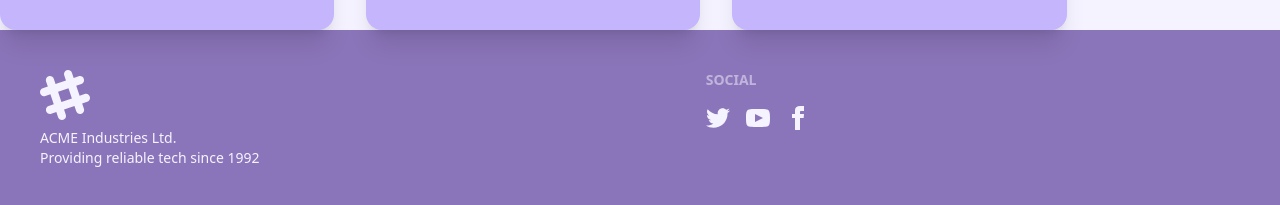
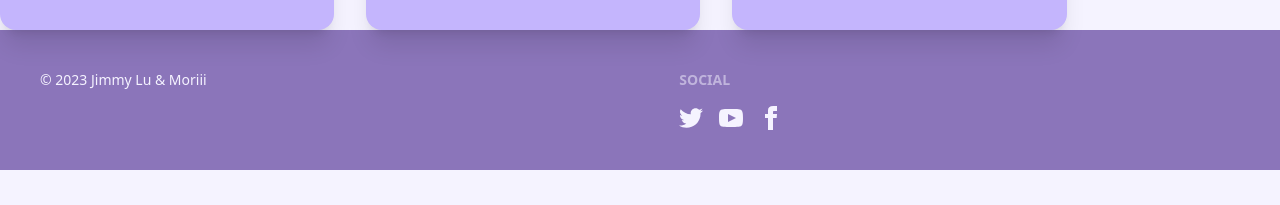
Before and after one commit to Jimmyluluu/MoriiiProduct, a Vue app: page / in a window 1280 px wide. Shown: the part 899-1104 px from the top of the page. After the commit the page ends 1069 px from the top, so only its background shows below. Built offline with nearby package versions, Linux system fonts and the light colour scheme.

Commit message:
fix header and footer

```diff
--- a/src/components/HelloWorld.vue
+++ b/src/components/HelloWorld.vue
@@ -9,9 +9,13 @@ const count = ref(0);
 </script>
 
 <template>
-  <div class="navbar bg-white">
+  <div class="navbar bg-white w-full">
     <div class="flex-1">
-      <a class="btn btn-ghost normal-case text-xl" style="text-decoration-coloror: #8B75BA;">Moriii's Store</a>
+      <a
+        class="btn btn-ghost normal-case text-xl"
+        style="text-decoration-coloror: #8b75ba"
+        >Moriii's Store</a
+      >
     </div>
     <div class="flex-none">
       <ul class="menu menu-horizontal px-1">
@@ -143,8 +147,7 @@ const count = ref(0);
               NEW
             </div>
           </h2>
-          <p class="text-white">
-            A6 / 1張 NT.30           </p>
+          <p class="text-white">A6 / 1張 NT.30</p>
           <div class="card-actions justify-end">
             <div class="badge badge-outline text-violet-500">Acryl Stand</div>
             <div class="badge badge-outline text-violet-500">Products</div>
@@ -177,28 +180,18 @@ const count = ref(0);
     </div>
   </div>
 
-  <footer class="footer p-10 text-violet-50" style="background-color: #8B75BA;">
+  <footer
+    class="footer w-full p-10 text-violet-50"
+    style="background-color: #8b75ba"
+  >
     <div>
-      <svg
-        width="50"
-        height="50"
-        viewBox="0 0 24 24"
-        xmlns="/EGG.ico"
-        fill-rule="evenodd"
-        clip-rule="evenodd"
-        class="fill-current"
-      >
-        <path
-          d="M22.672 15.226l-2.432.811.841 2.515c.33 1.019-.209 2.127-1.23 2.456-1.15.325-2.148-.321-2.463-1.226l-.84-2.518-5.013 1.677.84 2.517c.391 1.203-.434 2.542-1.831 2.542-.88 0-1.601-.564-1.86-1.314l-.842-2.516-2.431.809c-1.135.328-2.145-.317-2.463-1.229-.329-1.018.211-2.127 1.231-2.456l2.432-.809-1.621-4.823-2.432.808c-1.355.384-2.558-.59-2.558-1.839 0-.817.509-1.582 1.327-1.846l2.433-.809-.842-2.515c-.33-1.02.211-2.129 1.232-2.458 1.02-.329 2.13.209 2.461 1.229l.842 2.515 5.011-1.677-.839-2.517c-.403-1.238.484-2.553 1.843-2.553.819 0 1.585.509 1.85 1.326l.841 2.517 2.431-.81c1.02-.33 2.131.211 2.461 1.229.332 1.018-.21 2.126-1.23 2.456l-2.433.809 1.622 4.823 2.433-.809c1.242-.401 2.557.484 2.557 1.838 0 .819-.51 1.583-1.328 1.847m-8.992-6.428l-5.01 1.675 1.619 4.828 5.011-1.674-1.62-4.829z"
-        ></path>
-      </svg>
-      <p>ACME Industries Ltd.<br />Providing reliable tech since 1992</p>
+      <a>&copy; 2023 Jimmy Lu & Moriii</a>
     </div>
     <div class="text-violet-50">
       <span class="footer-title">Social</span>
       <div class="grid grid-flow-col gap-4">
-        <a
-          ><svg
+        <a>
+          <svg
             xmlns="http://www.w3.org/2000/svg"
             width="24"
             height="24"
@@ -209,8 +202,8 @@ const count = ref(0);
               d="M24 4.557c-.883.392-1.832.656-2.828.775 1.017-.609 1.798-1.574 2.165-2.724-.951.564-2.005.974-3.127 1.195-.897-.957-2.178-1.555-3.594-1.555-3.179 0-5.515 2.966-4.797 6.045-4.091-.205-7.719-2.165-10.148-5.144-1.29 2.213-.669 5.108 1.523 6.574-.806-.026-1.566-.247-2.229-.616-.054 2.281 1.581 4.415 3.949 4.89-.693.188-1.452.232-2.224.084.626 1.956 2.444 3.379 4.6 3.419-2.07 1.623-4.678 2.348-7.29 2.04 2.179 1.397 4.768 2.212 7.548 2.212 9.142 0 14.307-7.721 13.995-14.646.962-.695 1.797-1.562 2.457-2.549z"
             ></path></svg
         ></a>
-        <a
-          ><svg
+        <a>
+          <svg
             xmlns="http://www.w3.org/2000/svg"
             width="24"
             height="24"
@@ -219,10 +212,11 @@ const count = ref(0);
           >
             <path
               d="M19.615 3.184c-3.604-.246-11.631-.245-15.23 0-3.897.266-4.356 2.62-4.385 8.816.029 6.185.484 8.549 4.385 8.816 3.6.245 11.626.246 15.23 0 3.897-.266 4.356-2.62 4.385-8.816-.029-6.185-.484-8.549-4.385-8.816zm-10.615 12.816v-8l8 3.993-8 4.007z"
-            ></path></svg
-        ></a>
-        <a
-          ><svg
+            ></path>
+          </svg>
+        </a>
+        <a>
+          <svg
             xmlns="http://www.w3.org/2000/svg"
             width="24"
             height="24"
@@ -231,8 +225,9 @@ const count = ref(0);
           >
             <path
               d="M9 8h-3v4h3v12h5v-12h3.642l.358-4h-4v-1.667c0-.955.192-1.333 1.115-1.333h2.885v-5h-3.808c-3.596 0-5.192 1.583-5.192 4.615v3.385z"
-            ></path></svg
-        ></a>
+            ></path>
+          </svg>
+        </a>
       </div>
     </div>
   </footer>
```
